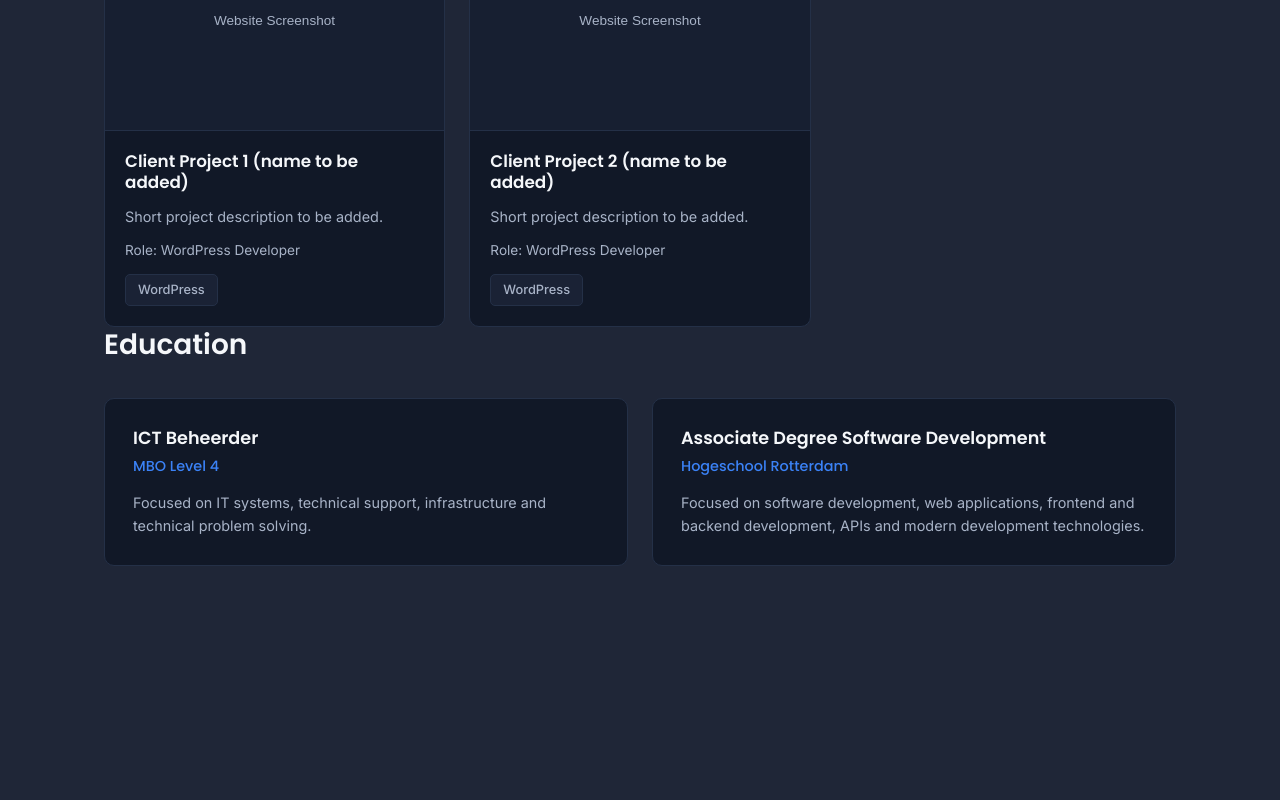
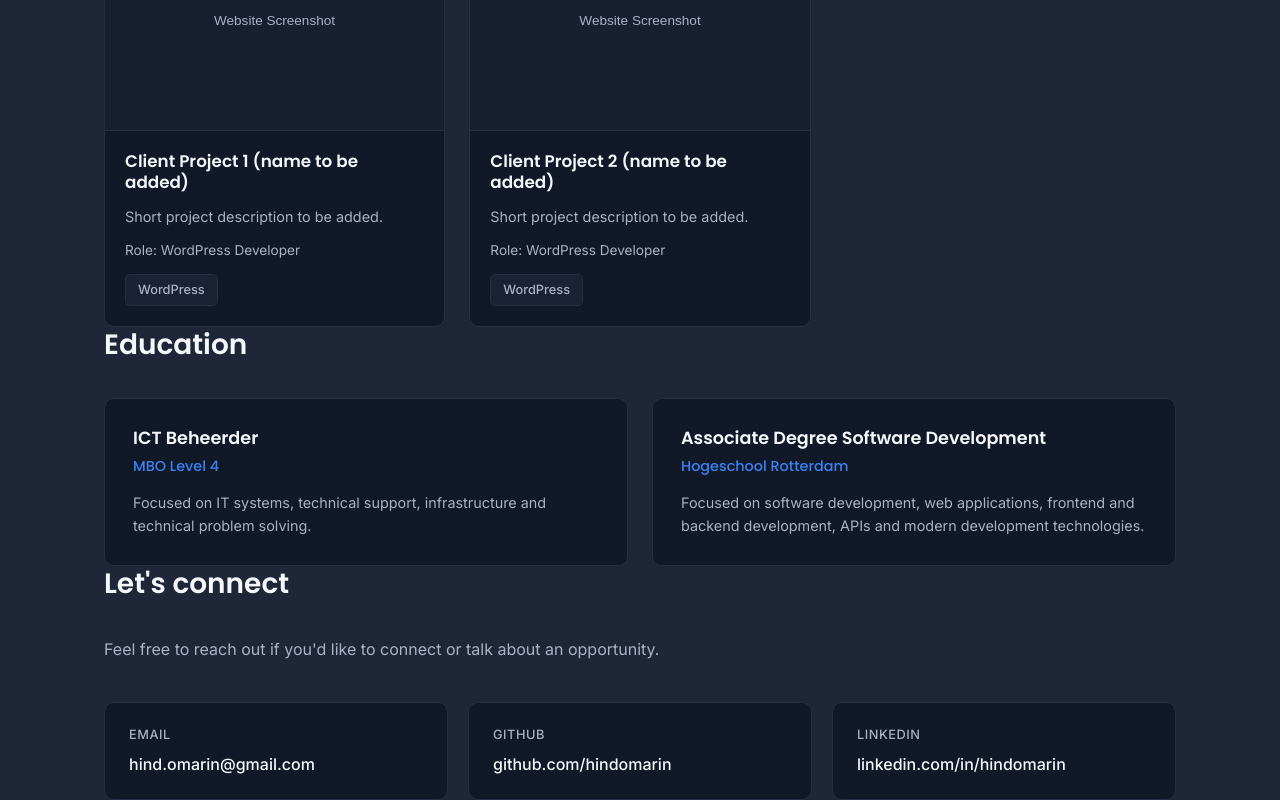
Before and after one commit to hindomarain-debug/Portfolio-Hind-Omarin, a Next.js app: page / in a window 1280 px wide. Shown: the part 2529-3329 px from the top of the page. Before the commit the page ends 3095 px from the top, so only its background shows below. Built offline with nearby package versions, Linux system fonts and the light colour scheme.

Commit message:
feat: add Contact section

```diff
--- a/app/globals.css
+++ b/app/globals.css
@@ -516,3 +516,35 @@ ul {
     grid-template-columns: 1fr;
   }
 }
+/* Contact */
+
+.contact-grid {
+  display: grid;
+  grid-template-columns: repeat(3, 1fr);
+  gap: 20px;
+}
+
+.contact-card {
+  padding: 22px 24px;
+  display: flex;
+  flex-direction: column;
+  gap: 6px;
+}
+
+.contact-card-label {
+  color: var(--text-secondary);
+  font-size: 0.8rem;
+  font-weight: 500;
+  text-transform: uppercase;
+  letter-spacing: 0.04em;
+}
+
+.contact-card-value {
+  font-weight: 500;
+}
+
+@media (max-width: 700px) {
+  .contact-grid {
+    grid-template-columns: 1fr;
+  }
+}
--- a/app/page.tsx
+++ b/app/page.tsx
@@ -5,6 +5,7 @@ import ProjectsSection from "@/components/ProjectsSection";
 import Skills from "@/components/Skills";
 import Experience from "@/components/Experience";
 import Education from "@/components/Education";
+import Contact from "@/components/Contact";
 
 export default function Home() {
   return (
@@ -17,6 +18,7 @@ export default function Home() {
         <Skills />
         <Experience />
         <Education />
+        <Contact />
       </main>
     </>
   );
--- /dev/null
+++ b/components/Contact.tsx
@@ -0,0 +1,46 @@
+const contactLinks = [
+  {
+    label: "Email",
+    value: "hind.omarin@gmail.com",
+    href: "mailto:hind.omarin@gmail.com",
+  },
+  {
+    label: "GitHub",
+    value: "github.com/hindomarin",
+    href: "https://github.com/hindomarin",
+  },
+  {
+    label: "LinkedIn",
+    value: "linkedin.com/in/hindomarin",
+    href: "https://linkedin.com/in/hindomarin",
+  },
+];
+
+export default function Contact() {
+  return (
+    <section id="contact">
+      <div className="container">
+        <h2 className="section-heading">Let&apos;s connect</h2>
+        <p className="section-intro">
+          Feel free to reach out if you&apos;d like to connect or talk about
+          an opportunity.
+        </p>
+
+        <div className="contact-grid">
+          {contactLinks.map((link) => (
+            <a
+              key={link.label}
+              href={link.href}
+              target={link.label !== "Email" ? "_blank" : undefined}
+              rel={link.label !== "Email" ? "noopener noreferrer" : undefined}
+              className="card contact-card"
+            >
+              <span className="contact-card-label">{link.label}</span>
+              <span className="contact-card-value">{link.value}</span>
+            </a>
+          ))}
+        </div>
+      </div>
+    </section>
+  );
+}
```
